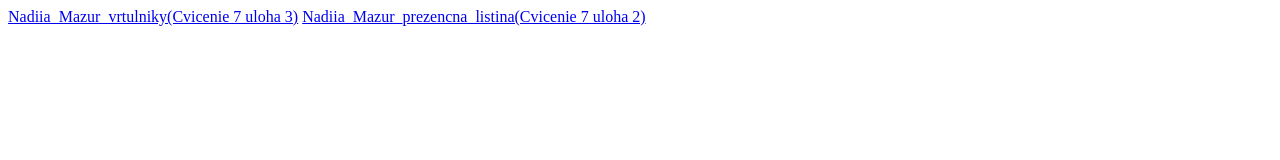
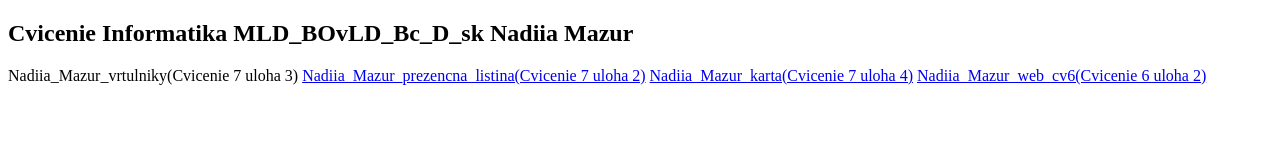
Before and after one commit to NadiiaMazur/Html-anya, a plain HTML site: page index.html in a window 1280 px wide. Drawn offline with Linux system fonts and the light colour scheme.

Commit message:
Update index.html

```diff
--- a/index.html
+++ b/index.html
@@ -3,9 +3,12 @@
 <title>Mazur Nadiia</title>
 <meta http-equiv="content-type" content="text/html; charset=UTF-8">
 	<body>
-
+<h2 class="center">Cvicenie Informatika MLD_BOvLD_Bc_D_sk Nadiia Mazur</h2>
+		<div class="center-text>
 	<a href="Nadiia_Mazur_vrtulníky.html">Nadiia_Mazur_vrtulniky(Cvicenie 7 uloha 3)</a>
 	<a href="Nadiia_Mazur_prezencna_listina.html">Nadiia_Mazur_prezencna_listina(Cvicenie 7 uloha 2)</a>
-
+	<a href="Nadiia_Mazur_karta.html.html">Nadiia_Mazur_karta(Cvicenie 7 uloha 4)</a>
+	<a href="Nadiia_Mazur_web_cv6.html">Nadiia_Mazur_web_cv6(Cvicenie 6 uloha 2)</a>
+		</div>
 	</body>
 </html>
```
